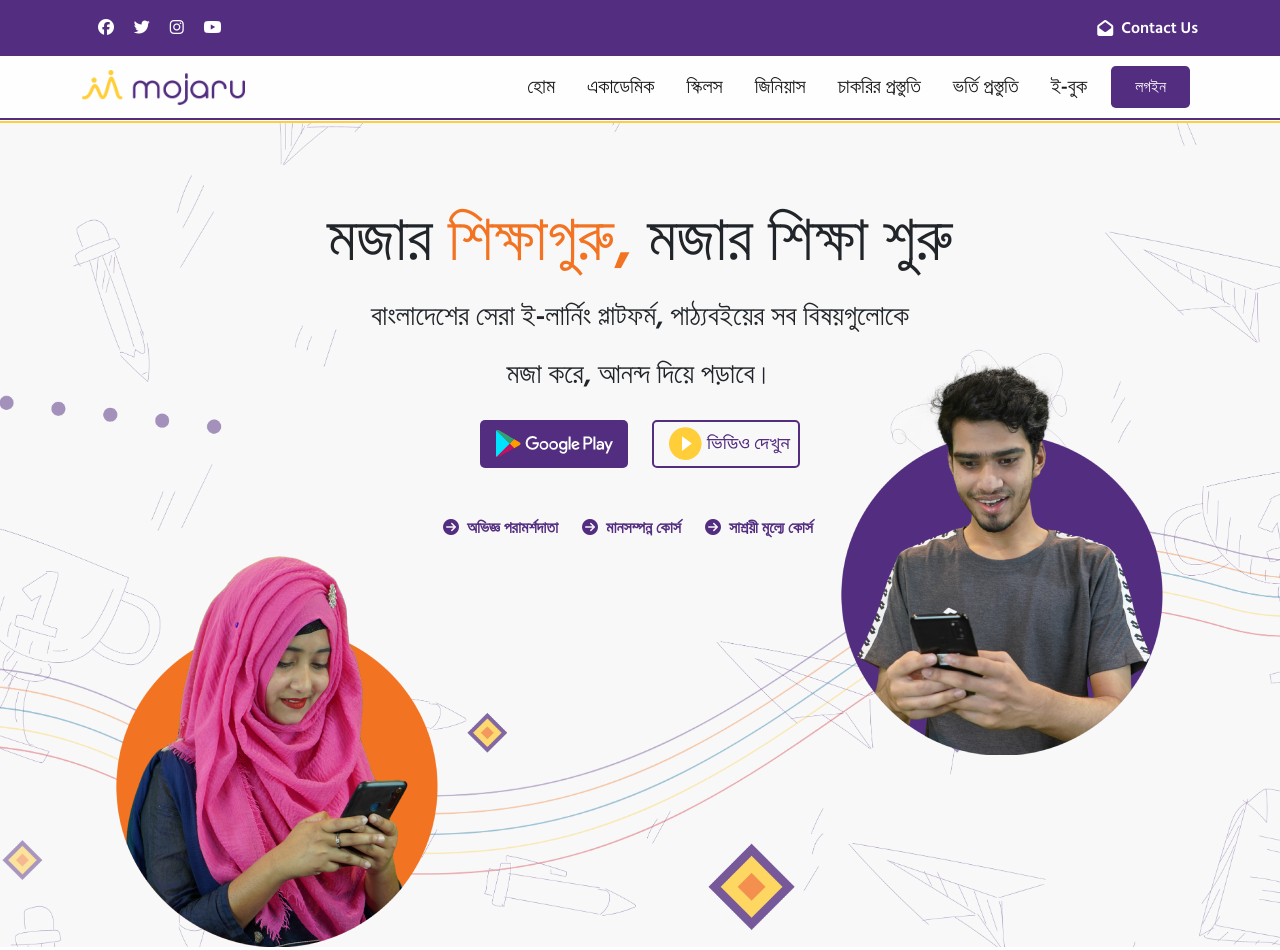
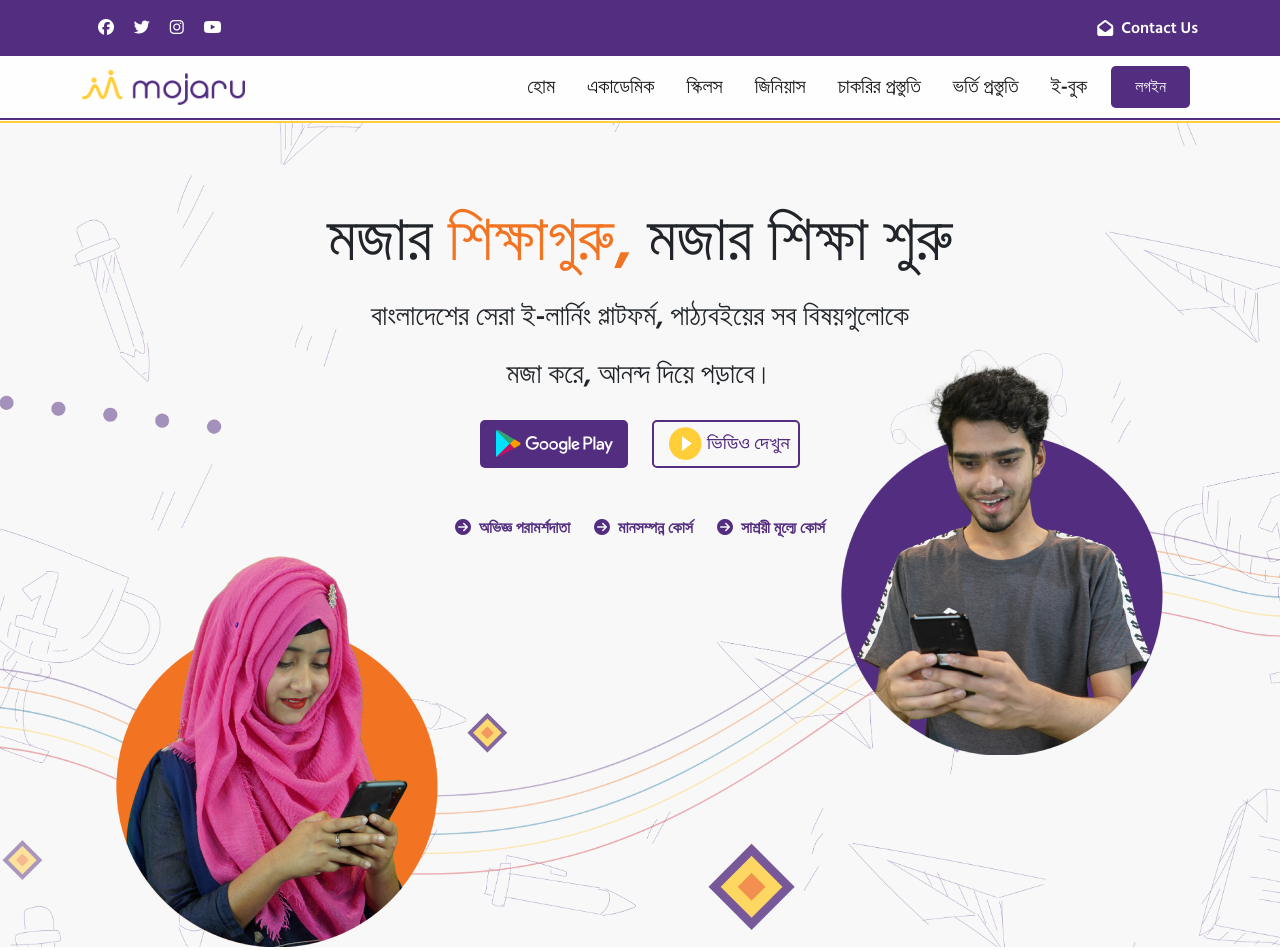
Before and after one commit to aitldev14/Mojaru, a plain HTML site: page index.html in a window 1280 px wide. Shown: the top 950 px of the page. Drawn offline with nearby package versions, Linux system fonts and the light colour scheme.

Commit message:
26/02/22

```diff
--- a/index.html
+++ b/index.html
@@ -119,7 +119,7 @@
                         <div><i class="fa-solid fa-circle-arrow-right text_color_blue"></i></div>
                     </div>
                     <div>
-                        <p class="fw-bold ps-2 pe-4 text_color_blue">সাশ্রয়ী মূল্যে কোর্স</p>
+                        <p class="fw-bold ps-2 text_color_blue">সাশ্রয়ী মূল্যে কোর্স</p>
                     </div>
                 </div>
             </div>
```
